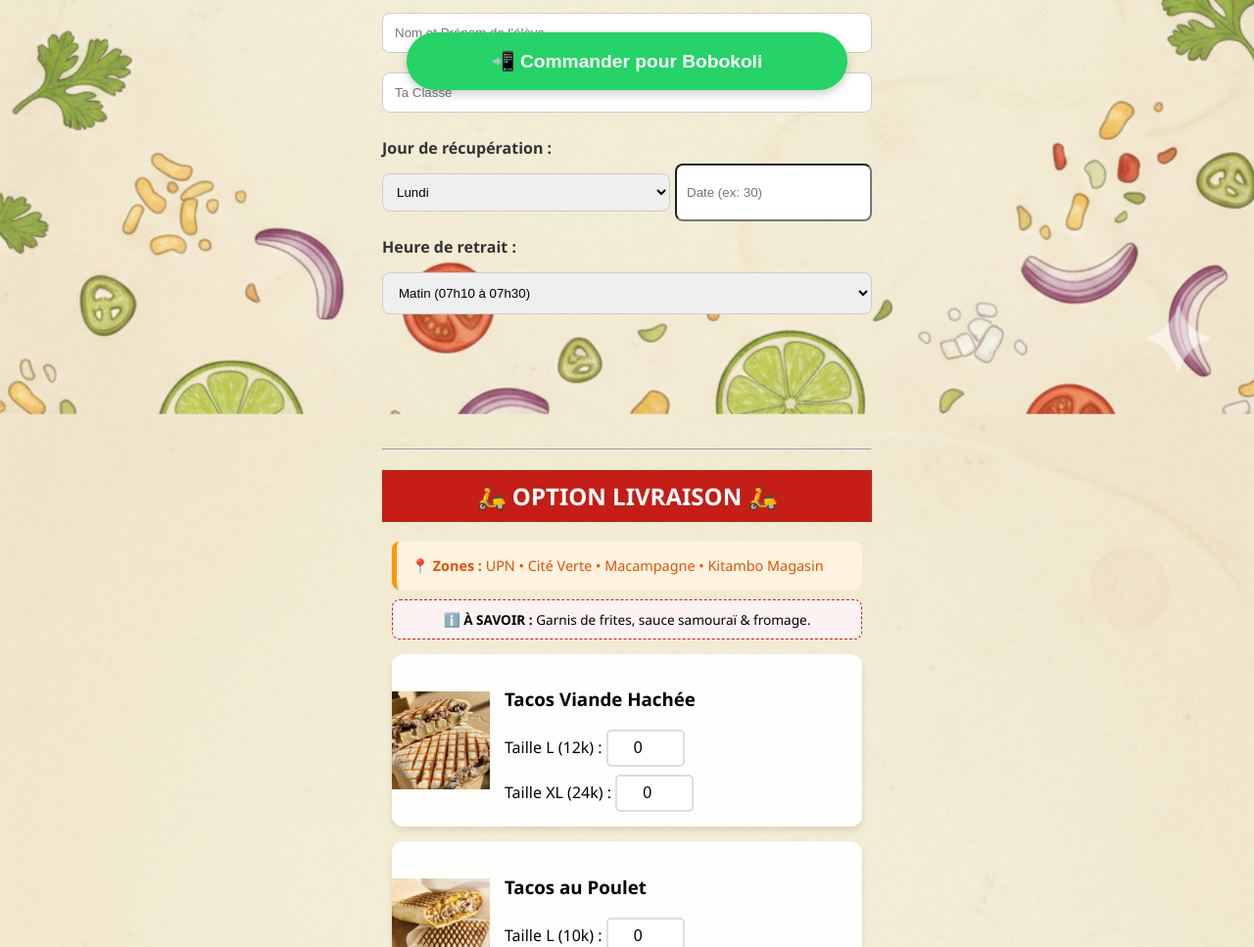
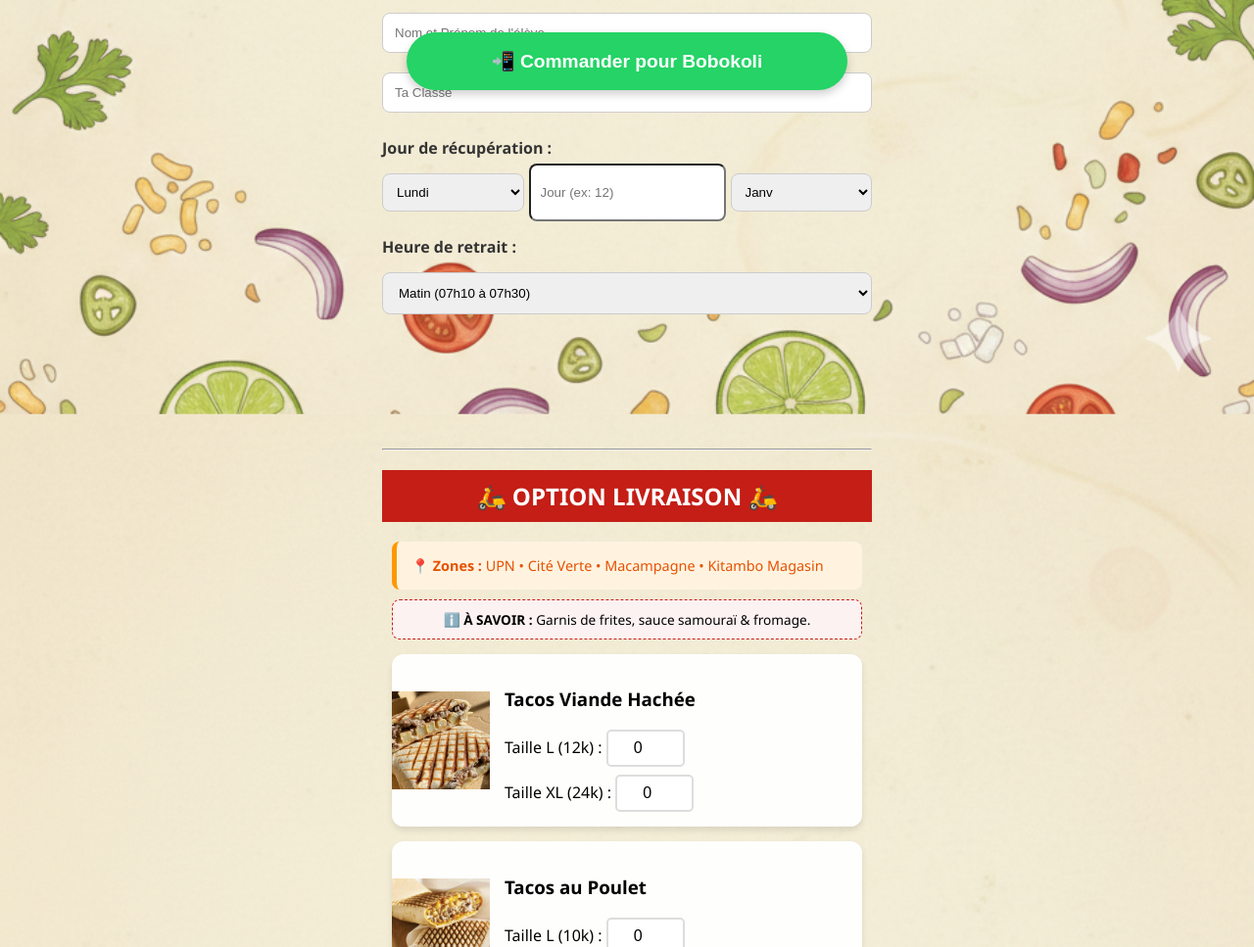
Before and after one commit to optisitedigital/male-tacos, a plain HTML site: page index.html in a window 1280 px wide. Shown: the part 1122-2089 px from the top of the page at 98% size. Drawn offline with Linux system fonts and the light colour scheme.

Commit message:
Update index.html
OK

```diff
--- a/index.html
+++ b/index.html
@@ -59,8 +59,8 @@
                 <input type="text" id="classe" placeholder="Ta Classe">
 
                 <p class="label-info">Jour de récupération :</p>
-                <div style="display: flex; gap: 5px; margin-bottom: 10px;">
-                    <select id="jour-semaine" style="flex: 2; padding: 10px; border-radius: 8px;">
+                <div style="display: grid; grid-template-columns: 1fr 1fr 1fr; gap: 5px; margin-bottom: 10px;">
+                    <select id="jour-semaine" style="padding: 10px; border-radius: 8px;">
                         <option value="Lundi">Lundi</option>
                         <option value="Mardi">Mardi</option>
                         <option value="Mercredi">Mercredi</option>
@@ -68,7 +68,21 @@
                         <option value="Vendredi">Vendredi</option>
                         <option value="Samedi">Samedi</option>
                     </select>
-                    <input type="number" id="jour-date" placeholder="Date (ex: 30)" style="flex: 1; padding: 10px; border-radius: 8px;">
+                    <input type="number" id="jour-date" placeholder="Jour (ex: 12)" style="padding: 10px; border-radius: 8px;">
+                    <select id="mois" style="padding: 10px; border-radius: 8px;">
+                        <option value="Janvier">Janv</option>
+                        <option value="Février">Févr</option>
+                        <option value="Mars">Mars</option>
+                        <option value="Avril">Avril</option>
+                        <option value="Mai">Mai</option>
+                        <option value="Juin">Juin</option>
+                        <option value="Juillet">Juil</option>
+                        <option value="Août">Août</option>
+                        <option value="Septembre">Sept</option>
+                        <option value="Octobre">Oct</option>
+                        <option value="Novembre">Nov</option>
+                        <option value="Décembre">Déc</option>
+                    </select>
                 </div>
 
                 <p class="label-info">Heure de retrait :</p>
@@ -166,12 +180,14 @@
             let message = "";
             let commande = "";
             const numero = "243858679024";
+            const anneeActuelle = new Date().getFullYear(); // Récupère 2026, 2027 automatiquement
 
             if (mode === 'retrait') {
                 const nom = document.getElementById('nom-eleve').value;
                 const classe = document.getElementById('classe').value;
                 const jourS = document.getElementById('jour-semaine').value;
                 const jourD = document.getElementById('jour-date').value;
+                const mois = document.getElementById('mois').value;
                 const heure = document.getElementById('h-retrait').value;
 
                 const qS = document.getElementById('q-std').value;
@@ -186,7 +202,8 @@
                 if(qSp > 0) commande += `%0A- ${qSp} Spaghetti`;
                 if(qB > 0) commande += `%0A- ${qB} Burger`;
 
-                message = `*INSTITUT BOBOKOLI 🏫*%0A👤 ${nom}%0A👥 Classe: ${classe}%0A📅 Date: ${jourS} ${jourD}%0A⏰ Heure: ${heure}%0A%0A*COMMANDE:*${commande}`;
+                // Format final : Lundi 12 Janvier 2026
+                message = `*INSTITUT BOBOKOLI 🏫*%0A👤 ${nom}%0A👥 Classe: ${classe}%0A📅 Date: ${jourS} ${jourD} ${mois} ${anneeActuelle}%0A⏰ Heure: ${heure}%0A%0A*COMMANDE:*${commande}`;
             }
             else {
                 const nom = document.getElementById('nom-livraison').value;
```
